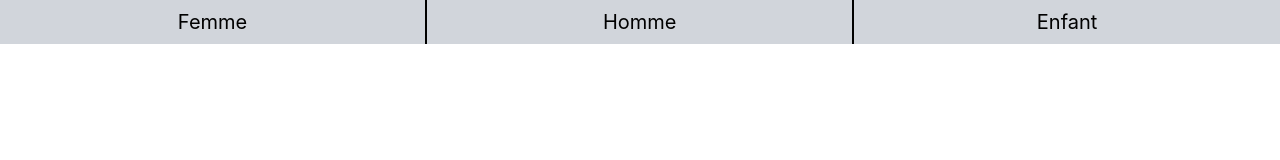
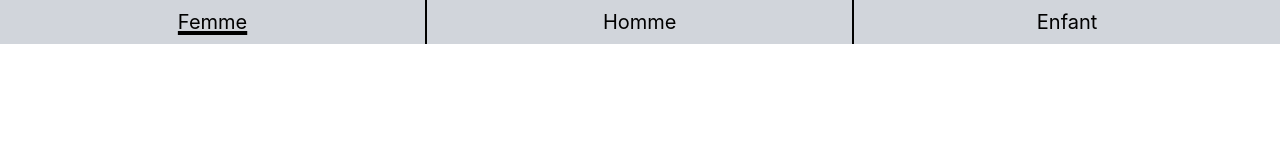
Before and after one commit to JugurthaMoad/e_store, a React (Create React App) app: page / in a window 1280 px wide. Shown: the top 160 px of the page. Built offline with nearby package versions, Linux system fonts and the light colour scheme.

Commit message:
context with success

```diff
--- a/src/App.js
+++ b/src/App.js
@@ -6,10 +6,20 @@ import GenderContext from "./context/genderContext";
 function App() {
   const [genders, setGenders] = useState([]);
   const [gender, setGender] = useState("Femme"); // by default, display categories for femme
+  const hundleCurrentGender = (gender) => {
+    setGender(gender);
+  };
   return (
     <div>
-      <NavBar genders={genders} articlesInCart={0} />
-      <GenderBar gender={gender} setGender={setGender} />
+      <GenderContext.Provider
+        value={{
+          name: gender,
+          setCurrentGender: hundleCurrentGender,
+        }}
+      >
+        <NavBar genders={genders} articlesInCart={0} />
+        <GenderBar />
+      </GenderContext.Provider>
     </div>
   );
 }
--- a/src/Components/genderBar.jsx
+++ b/src/Components/genderBar.jsx
@@ -1,31 +1,26 @@
-import React, { Component, useState, useEffect } from "react";
+import React, { Component, useState, useEffect, useContext } from "react";
 import { getGenders } from "../services/data";
-const GenderBar = ({ gender, setGender }) => {
+import GenderContext from "../context/genderContext";
+const GenderBar = () => {
   const [genders, setGenders] = useState([]);
+  const currentGender = useContext(GenderContext);
   useEffect(() => {
     setGenders(getGenders());
   }, []);
-  const hundleClick = (gender) => {
-    console.log("gender clicked", gender);
-    setGender(gender);
-  };
-
   return (
     <div className="w-full">
       <ul className="w-full text-xl flex justify-between">
         {genders.map((gen, index) => {
-          console.log("map ", gender);
           return (
             <li
               key={index}
-              onClick={() => hundleClick(gen)}
+              onClick={() => currentGender.setCurrentGender(gen)}
               className={
-                "w-full bg-gray-300 text-center p-2 " +
+                "w-full bg-gray-300 text-center p-2" +
                 (index < genders.length - 1
-                  ? "border-r-2 border-black"
-                  : gen === gender
-                  ? "underline decoration-2"
-                  : "")
+                  ? " border-r-2 border-black"
+                  : " border-0") +
+                (gen === currentGender.name ? "  underline decoration-4" : "")
               }
             >
               {gen}
--- a/src/Components/navbar.jsx
+++ b/src/Components/navbar.jsx
@@ -11,7 +11,6 @@ import GenderBar from "./genderBar";
 const NavBar = ({ genders, articlesInCart }) => {
   const [showMenu, setShowMenu] = useState(0);
   const hundleShowMenu = () => {
-    console.log("clicked");
     setShowMenu(!showMenu);
   };
   const hundleGenderClick = (gender) => {
```
